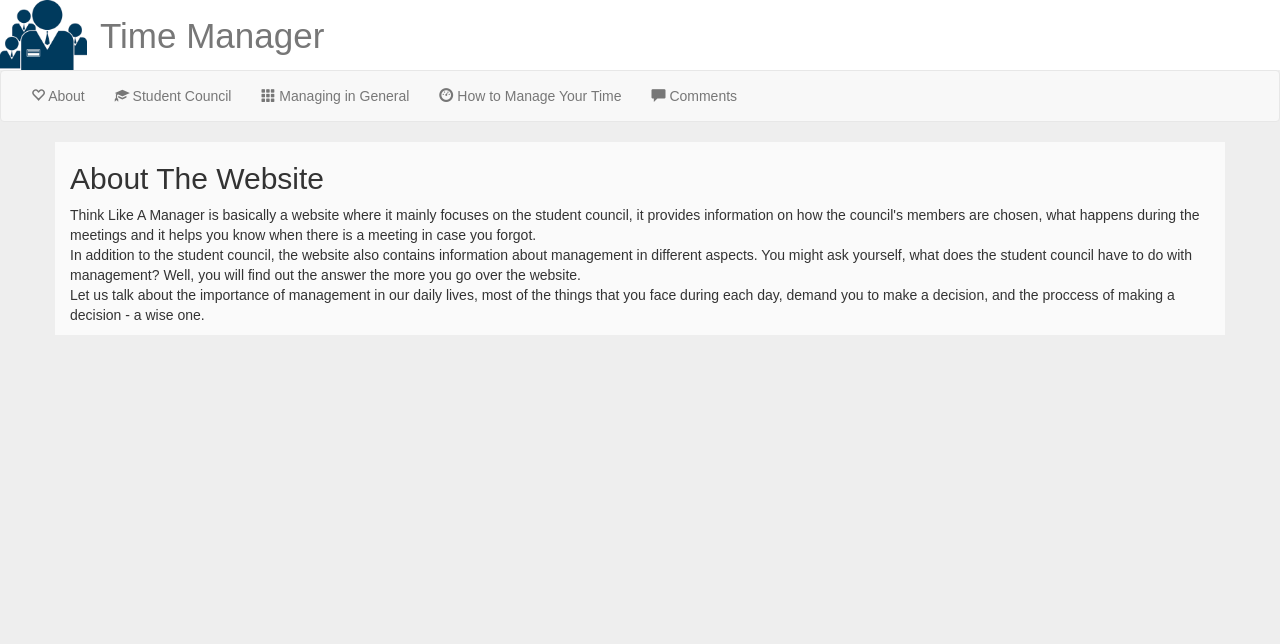
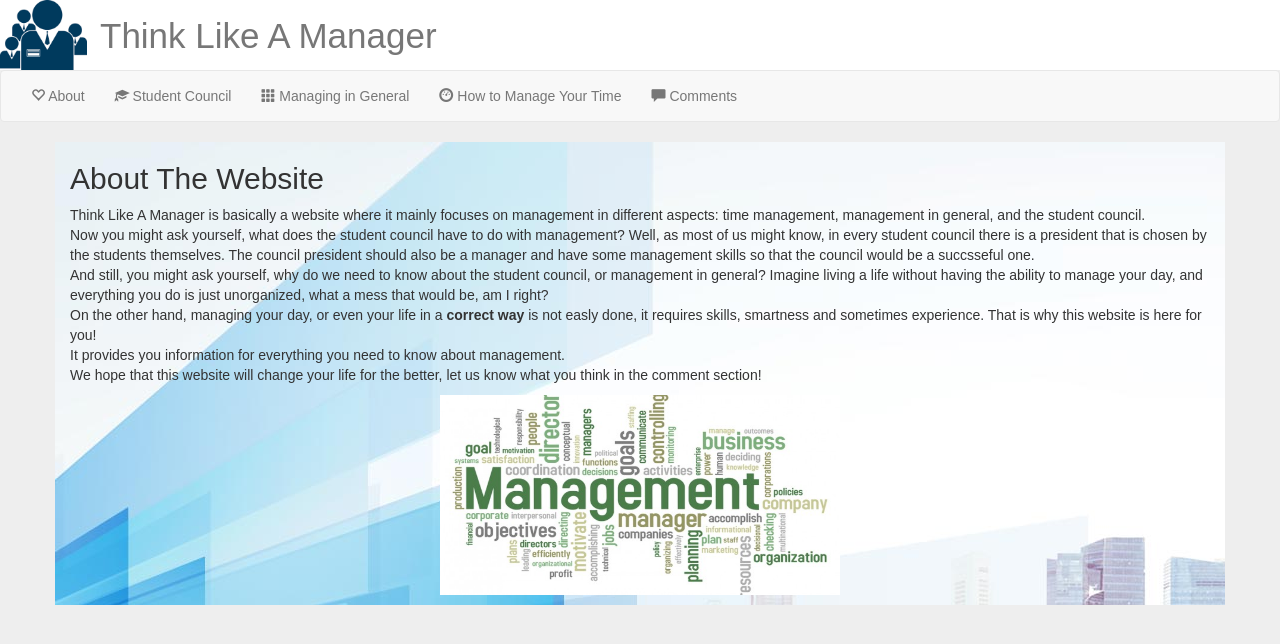
Before and after one commit to luna18-meet/TheFinalProject, a Flask app: page /about in a window 1280 px wide. Shown: the top 644 px of the page. Run offline with Flask 2, Linux system fonts and the light colour scheme; some libraries are stand-ins or nearby versions.

Commit message:
TheFinalProject

```diff
--- a/static/stylesheets/home.css
+++ b/static/stylesheets/home.css
@@ -26,10 +26,10 @@
 }
 
 
-
 .container {
 
-	background-color:	#fafafa;
+	background-image: url("/static/back.jpg");
+	background-repeat: no-repeat;
 }
 
 body, html {
@@ -42,7 +42,6 @@ body{
 	background-color: #eee;
 }
 
-/* Style tab links */
 .tablink {
   background-color: pink;
   color: white;
@@ -59,7 +58,6 @@ body{
   background-color: #777;
 }
 
-/* Style the tab content (and add height:100% for full page content) */
 .tabcontent {
   color: white;
   display: none;
--- a/templates/about.html
+++ b/templates/about.html
@@ -14,7 +14,7 @@
 </head>
 <body>
 
-<div class="projectTitle"><div class="Topic">Time Manager</div></div>
+<div class="projectTitle"><div class="Topic">Think Like A Manager</div></div>
 
 
 <nav class="navbar navbar-default">
@@ -32,9 +32,13 @@
 <div class="container">
 <header>
 <h2 class="title"> About The Website</h2></header>
-<div><p class="paragraph"> Think Like A Manager is basically a website where it mainly focuses on the student council, it provides information on how the council's members are chosen, what happens during the meetings and it helps you know when there is a meeting in case you forgot. <br>
-In addition to the student council, the website also contains information about management in different aspects. You might ask yourself, what does the student council have to do with management? Well, you will find out the answer the more you go over the website. <br>
-Let us talk about the importance of management in our daily lives, most of the things that you face during each day, demand you to make a decision, and the proccess of making a decision - a wise one.
+<div><p class="paragraph"> Think Like A Manager is basically a website where it mainly focuses on management in different aspects: time management, management in general, and the student council. <br>
+Now you might ask yourself, what does the student council have to do with management? Well, as most of us might know, in every student council there is a president that is chosen by the students themselves. The council president should also be a manager and have some management skills so that the council would be a succsseful one.<br>
+And still, you might ask yourself, why do we need to know about the student council, or management in general? Imagine living a life without having the ability to manage your day, and everything you do is just unorganized, what a mess that would be, am I right? <br>
+On the other hand, managing your day, or even your life in a <b>correct way</b> is not easly done, it requires skills, smartness and sometimes experience. That is why this website is here for you! <br>
+It provides you information for everything you need to know about management.<br>
+We hope that this website will change your life for the better, let us know what you think in the comment section!
+<center><img src="../static/managements.jpg" width="400" height="200"></center>
 </p></div></atricle></div>
 </body>
 </html>
--- a/templates/comments.html
+++ b/templates/comments.html
@@ -14,7 +14,7 @@
 </head>
 <body>
 
-<div class="projectTitle"><div class="Topic">Time Manager</div></div>
+<div class="projectTitle"><div class="Topic">Think Like A Manager</div></div>
 
 
 <nav class="navbar navbar-default">
@@ -34,7 +34,7 @@
 <header>
 
 <h2 class="title"> Comments Section!</h2>
-
+<p> Let us know what you think of our website! You are also welcomed to share your opinion or give advices on any other topic you like:)</p>
 </header>
 <form>
 
--- a/templates/managment.html
+++ b/templates/managment.html
@@ -14,7 +14,7 @@
 </head>
 <body>
 
-<div class="projectTitle"><div class="Topic">Time Manager</div></div>
+<div class="projectTitle"><div class="Topic">Think Like A Manager</div></div>
 
 
 <nav class="navbar navbar-default">
--- a/templates/student.html
+++ b/templates/student.html
@@ -14,7 +14,7 @@
 </head>
 <body>
 
-<div class="projectTitle"><div class="Topic">Time Manager</div></div>
+<div class="projectTitle"><div class="Topic">Think Like A Manager</div></div>
 
 
 <nav class="navbar navbar-default">
--- a/templates/time.html
+++ b/templates/time.html
@@ -14,7 +14,7 @@
 </head>
 <body>
 
-<div class="projectTitle"><div class="Topic">Time Manager</div></div>
+<div class="projectTitle"><div class="Topic">Think Like A Manager</div></div>
 
 
 <nav class="navbar navbar-default">
```
Also changed, not shown: static/back.jpg (added), static/managements.jpg (added), 2 other files.
